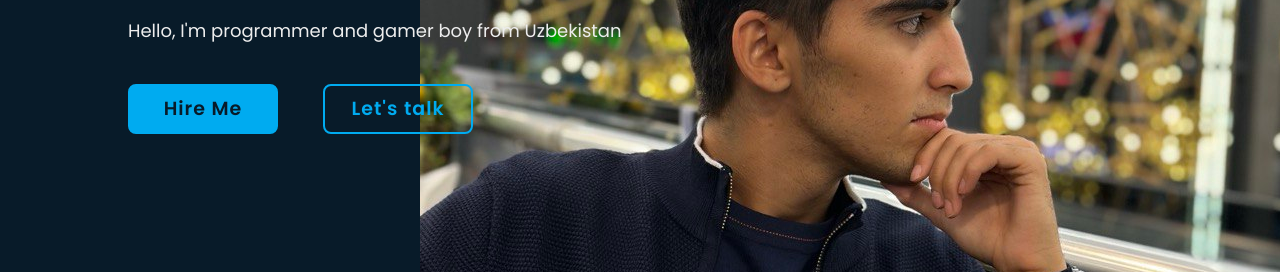
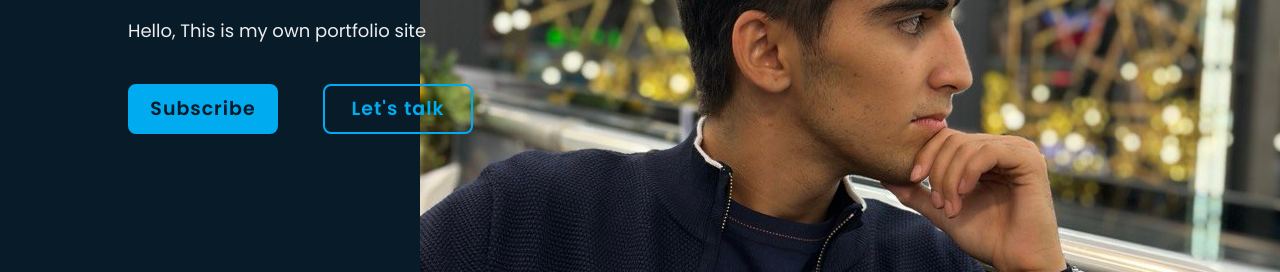
Before and after one commit to NodirPortfolio/NodirPortfolio.github.io, a plain HTML site: page index.html in a window 1280 px wide. Shown: the part 426-698 px from the top of the page. Drawn offline with nearby package versions, Linux system fonts and the light colour scheme.

Commit message:
Add files via upload

```diff
--- a/index.html
+++ b/index.html
@@ -33,9 +33,9 @@
         <div class="home-content">
             <h1> Hi, I'm Nodirbek Mustafoyev</h1>
             <h3>Frontend Developer</h3>
-            <p>Hello, I'm programmer and gamer boy from Uzbekistan</p>
+            <p>Hello, This is my own portfolio site</p>
             <div class="btn-box">
-                <a href="https://www.instagram.com/mustafaev_n_/">Hire Me</a>
+                <a href="https://www.instagram.com/mustafaev_n_/">Subscribe</a>
                 <a href="https://t.me/mustafaev_nt">Let's talk</a>
 
             </div>
```
Also changed, not shown: Haqida.html (+2 -2 lines).
